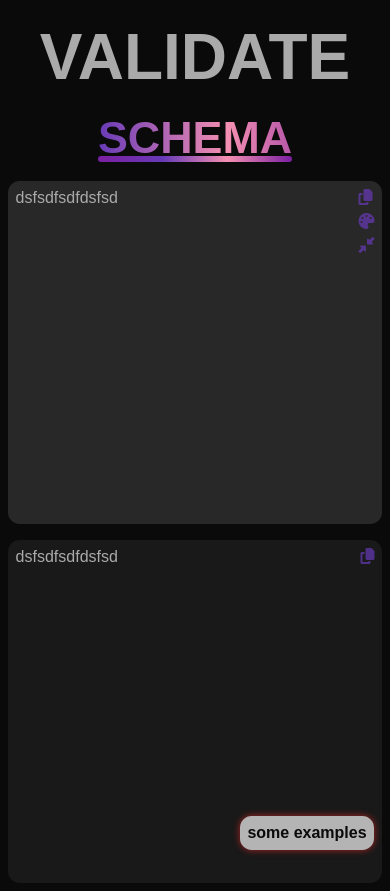
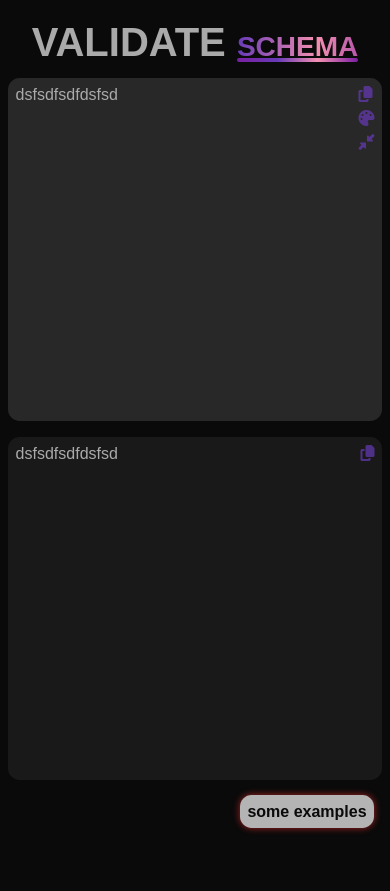
Before and after one commit to dev0Guy/validator, a website: page index.html in a window 390 px wide. After the commit the page ends 844 px from the top, so only its background shows below. Drawn offline with Linux system fonts and the light colour scheme.

Commit message:
change smallscreen title size

```diff
--- a/style.css
+++ b/style.css
@@ -219,6 +219,9 @@ body{
         grid-template-columns: 100%;
         height: 85vh;
     }
+    .title{
+        font-size: 2.5rem;
+    }
 }
 
 @media (orientation: portrait) {
```
